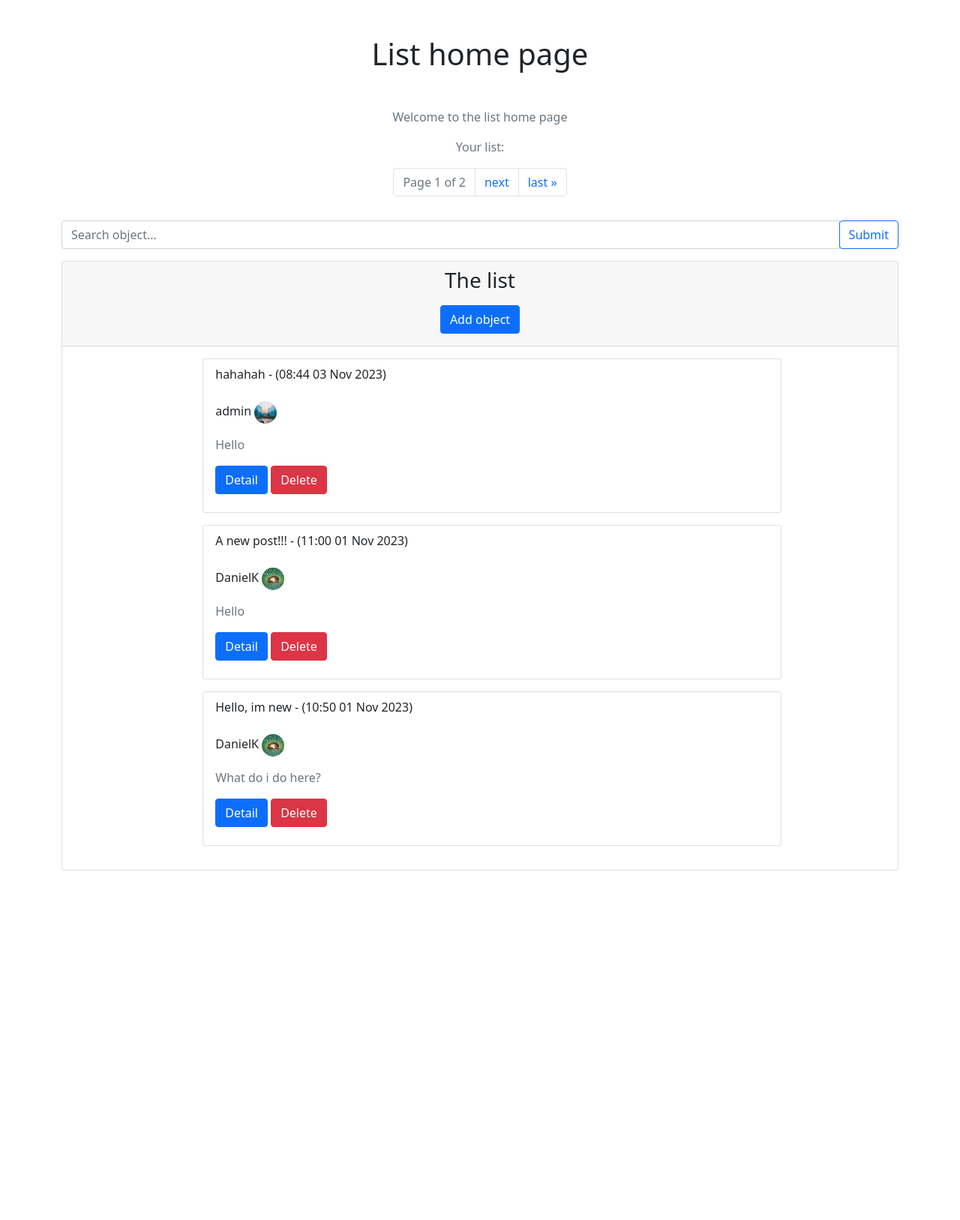
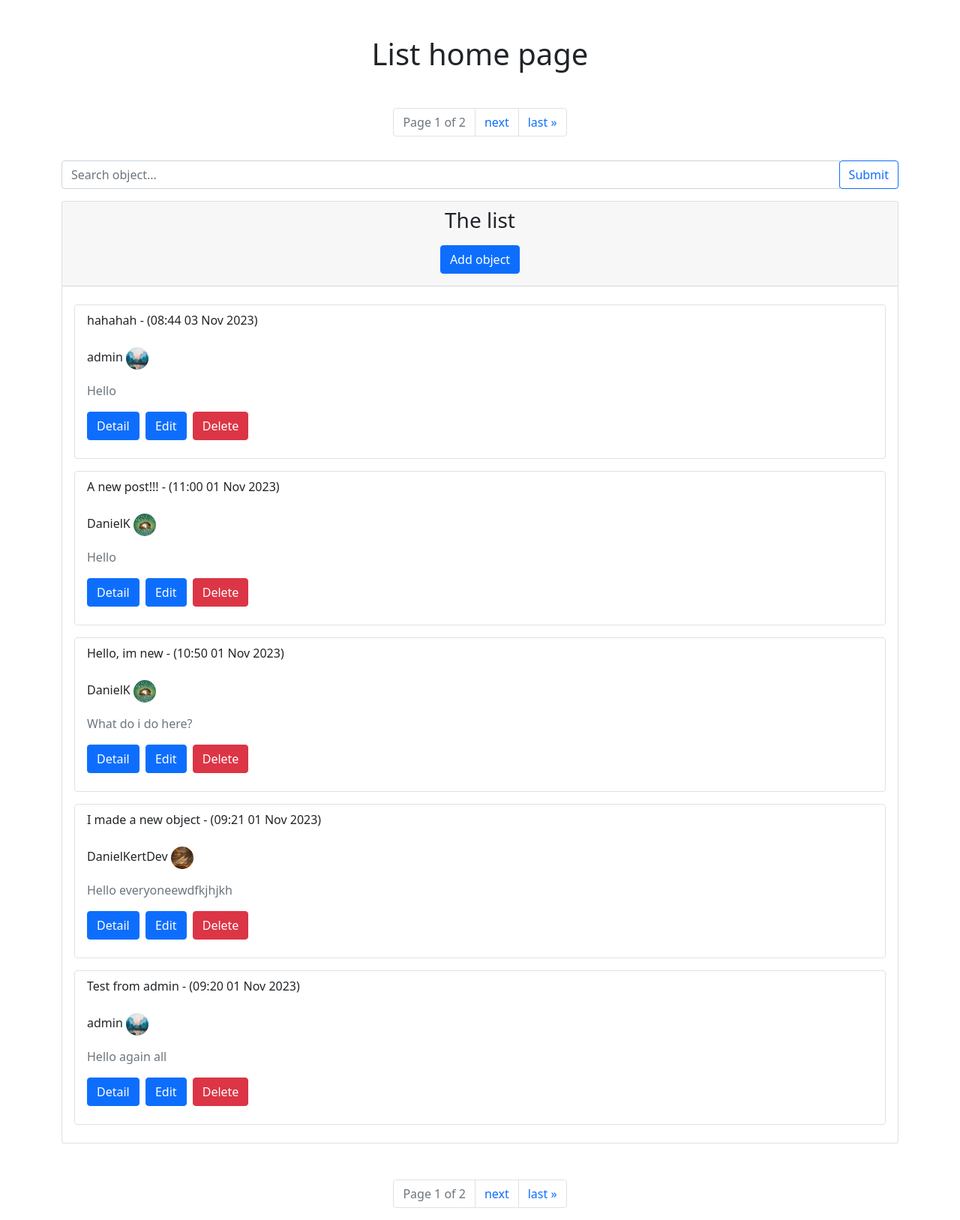
Before and after one commit to danielkert-dev/Django_School_List, a Django app: page / in a window 1280 px wide. Shown: the part 56-1683 px from the top of the page at 75% size. Before the commit the page ends 1217 px from the top, so only its background shows below. Run offline with Django 4.2, Linux system fonts and the light colour scheme; a user stored in the database is signed in; data comes from the database, SQL or seed files in the repository.

Commit message:
edit style 1

```diff
--- a/core/templates/core/detail.html
+++ b/core/templates/core/detail.html
@@ -5,7 +5,6 @@
 <div class="container">
 
 {% if list %}
-<h1 class="text-center my-5"> Detail page </h1>
     <div class="card mt-5 mx-auto">
         <div class="card-header">
             <h3 class="text-center"> Object </h3>
--- a/core/templates/core/index.html
+++ b/core/templates/core/index.html
@@ -5,25 +5,19 @@
 <div class="container">
 <h1 class="text-center my-5"> List home page </h1>
 
-<div class="text-center text-muted">
-    <p> Welcome to the list home page </p>
-    <p> Your list: </p>
-</div>
-
 <div class="row">
 
 {% if list %}
 <div class="col-md-12">
 
-    <div class="text-center mx-auto d-flex justify-content-center">
-    <div class="pagination">
+    <div class="pagination mx-auto d-flex justify-content-center">
         <ul class="pagination">
             {% if list.has_previous %}
                 <li class="page-item">
-                    <a class="page-link" href="?p=1">&laquo; first</a>
+                    <a class="page-link" href="?search={{ request.GET.search }}&p=1">&laquo; first</a>
                 </li>
                 <li class="page-item">
-                    <a class="page-link" href="?p={{ list.previous_page_number }}">previous</a>
+                    <a class="page-link" href="?search={{ request.GET.search }}&p={{ list.previous_page_number }}">previous</a>
                 </li>
             {% endif %}
 
@@ -33,21 +27,22 @@
 
             {% if list.has_next %}
                 <li class="page-item">
-                    <a class="page-link" href="?p={{ list.next_page_number }}">next</a>
+                    <a class="page-link" href="?search={{ request.GET.search }}&p={{ list.next_page_number }}">next</a>
                 </li>
                 <li class="page-item">
-                    <a class="page-link" href="?p={{ list.paginator.num_pages }}">last &raquo;</a>
+                    <a class="page-link" href="?search={{ request.GET.search }}&p={{ list.paginator.num_pages }}">last &raquo;</a>
                 </li>
             {% endif %}
         </ul>
     </div>
-    </div>
+
 
     <form method="get" class="form-inline my-2 my-3">
         <div class="input-group">
             <input type="text" class="form-control" name="search" placeholder="Search object..." aria-label="Search">
             <div class="input-group-append">
                 {% if request.GET.search %}
+                <button type="submit" class="btn btn-outline-primary">Submit</button>
                     <a href="{% url 'index' %}" class="btn btn-outline-danger">Clear Search</a>
                 {% else %}
                     <button type="submit" class="btn btn-outline-primary">Submit</button>
@@ -67,10 +62,10 @@
 
         </div>
     </div>
-    <div class="card-body mx-auto w-75">
+    <div class="card-body w-100 ">
+        <ul class="list-group">
         {% for item in list %}
-        <ul>
-            <li class="list-group-item rounded mx-auto">
+            <li class="list-group-item rounded border my-2">
                 <p> {{ item.title }} - ({{ item.date | date:"h:i d M Y" }})
                     {% if user.is_superuser%}
                     <br><br>{{ item.user }}  <img class="rounded-circle" src="{{ item.user.userprofile.image.url }}" width="30" height="30">
@@ -79,14 +74,42 @@
                     <form method="post" action="{% url 'delete_list' item.id %}">
                         {% csrf_token %}
                         <a href="{% url 'detail' item.id %}" class="btn btn-primary">Detail</a>
+                        <a href="{% url 'edit_list' item.id %}" class="btn btn-primary mx-1">Edit</a>
                         <button type="submit" class="btn btn-danger">Delete</button>
                     </form>
                 </p>
             </li>
-        </ul>
         {% endfor %}
+    </ul>
     </div>
 </div>
+
+<div class="pagination mx-auto d-flex justify-content-center">
+    <ul class="pagination">
+        {% if list.has_previous %}
+            <li class="page-item">
+                <a class="page-link" href="?search={{ request.GET.search }}&p=1">&laquo; first</a>
+            </li>
+            <li class="page-item">
+                <a class="page-link" href="?search={{ request.GET.search }}&p={{ list.previous_page_number }}">previous</a>
+            </li>
+        {% endif %}
+
+        <li class="page-item disabled">
+            <span class="page-link">Page {{ list.number }} of {{ list.paginator.num_pages }}</span>
+        </li>
+
+        {% if list.has_next %}
+            <li class="page-item">
+                <a class="page-link" href="?search={{ request.GET.search }}&p={{ list.next_page_number }}">next</a>
+            </li>
+            <li class="page-item">
+                <a class="page-link" href="?search={{ request.GET.search }}&p={{ list.paginator.num_pages }}">last &raquo;</a>
+            </li>
+        {% endif %}
+    </ul>
+</div>
+
 {% else %}
 <div class="col-md-6">
 <div class=" card mx-auto mb-5">
--- a/core/views.py
+++ b/core/views.py
@@ -18,11 +18,11 @@ class PostList(LoginRequiredMixin, ListView):
     model = models.List
     template_name = 'core/index.html'
     context_object_name = 'list'
-    paginate_by = 3  # Set the number of items per page
+    paginate_by = 5  # Set the number of items per page
     page_kwarg = 'p'  # Use ?p= for pagination
 
     def get_queryset(self):
-        queryset = models.List.objects.all()  # By default, show all items
+        queryset = models.List.objects.all()  # Start with all items
         search_query = self.request.GET.get('search')
         if search_query:
             # Modify the queryset to filter by search query in title, description, or user
@@ -37,8 +37,10 @@ class PostList(LoginRequiredMixin, ListView):
     def get_context_data(self, **kwargs):
         context = super().get_context_data(**kwargs)
         page = self.request.GET.get(self.page_kwarg)
-        paginator = Paginator(self.get_queryset(), self.paginate_by)
 
+        # Pass the original queryset to the Paginator
+        queryset = self.get_queryset()
+        paginator = Paginator(queryset, self.paginate_by)
 
         try:
             items = paginator.page(page)
```
Also changed, not shown: core/templates/core/edit.html (+3 -5 lines).
